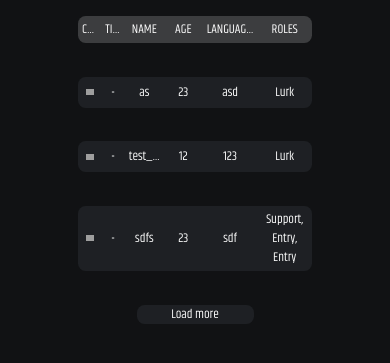
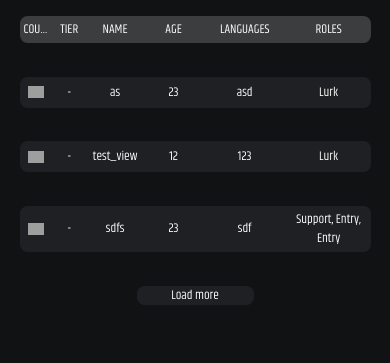
Before and after one commit to xMoneMone/Project_Untitled, a Django app: page /posts/pending in a window 390 px wide. Shown: the part 68-431 px from the top of the page. Run offline with Django 4.2, Linux system fonts and the light colour scheme; a user stored in the database is signed in; data comes from the database, SQL or seed files in the repository; some libraries are stand-ins or nearby versions; grey boxes are pictures that could not be loaded.

Commit message:
added post mobile style

```diff
--- a/static/css/post.css
+++ b/static/css/post.css
@@ -101,3 +101,14 @@ img {
 .tier-10 {
     color: #eeeeee;
 }
+
+@media (max-width: 600px) {
+
+    .post a{
+        max-width: 90vw;
+    }
+
+    img {
+        width: 4vw;
+    }
+}
```
